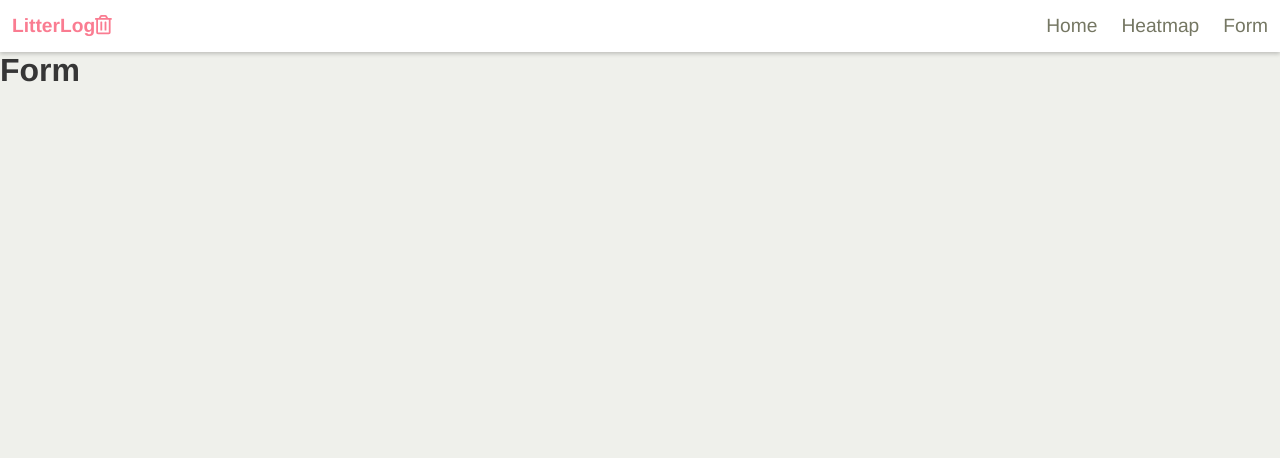
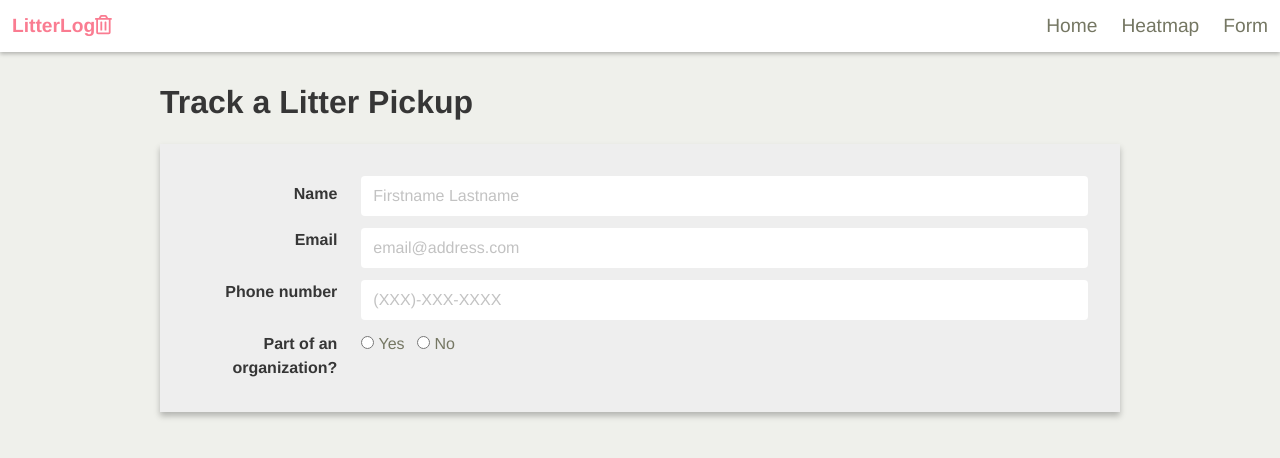
Before and after one commit to gabekamalakis/morning-10, a website: page public/form.html in a window 1280 px wide. Drawn offline with Linux system fonts and the light colour scheme.

Commit message:
Start form with filler styles

```diff
--- a/public/form.html
+++ b/public/form.html
@@ -47,17 +47,70 @@
       </div>
     </nav>
 
-    <div class="wrapper">
-      <div class="container">
-        <div class="personalinfo">
-          <h2 class="title">
-            <form action="" class="name"></form>
-          </h2>
+    <div class="container">
+      <h1 class="title">Track a Litter Pickup</h1>
+
+      <div class="wrapper">
+
+        <div class="field is-horizontal">
+          <div class="field-label is-normal">
+            <label class="label">Name</label>
+          </div>
+          <div class="field-body">
+            <div class="field">
+              <p class="control is-expanded">
+                <input class="input" type="text" placeholder="Firstname Lastname">
+              </p>
+            </div>
+          </div>
+        </div>
+
+        <div class="field is-horizontal">
+          <div class="field-label">
+            <label class="label">Email</label>
+          </div>
+          <div class="field-body">
+            <div class="field">
+              <p class="control is-expanded">
+                <input class="input" type="text" placeholder="email@address.com">
+              </p>
+            </div>
+          </div>
+        </div>
+
+        <div class="field is-horizontal">
+          <div class="field-label">
+            <label class="label">Phone number</label>
+          </div>
+          <div class="field-body">
+            <div class="field">
+              <p class="control is-expanded">
+                <input class="input" type="text" placeholder="(XXX)-XXX-XXXX">
+              </p>
+            </div>
+          </div>
+        </div>
+
+        <div class="field is-horizontal">
+          <div class="field-label">
+            <label class="label">Part of an organization?</label>
+          </div>
+          <div class="field-body">
+            <div class="field is-narrow">
+              <div class="control">
+                <label class="radio">
+                  <input type="radio" name="member">
+                  Yes
+                </label>
+                <label class="radio">
+                  <input type="radio" name="member">
+                  No
+                </label>
+              </div>
+            </div>
+          </div>
         </div>
       </div>
-    </div>
-
-    <h1 class="title">Form</h1>
 
     <script src="./js/menu.js"></script>
   </body>
--- a/public/sass/main.scss
+++ b/public/sass/main.scss
@@ -60,5 +60,12 @@ $input-shadow: none;
 }
 
 .navbar {
-    box-shadow: 0 2px 4px 0 rgba(0, 0, 0, 0.2);
+    box-shadow: 0px 2px 4px 0px rgba(0, 0, 0, 0.25);
+    margin-bottom: 32px;
 }
+
+.wrapper {
+    background-color: #eee;
+    box-shadow: 0px 4px 6px 0px rgba(0, 0, 0, 0.25);
+    padding: 32px;
+}
```
Also changed, not shown: public/css/main.css.
